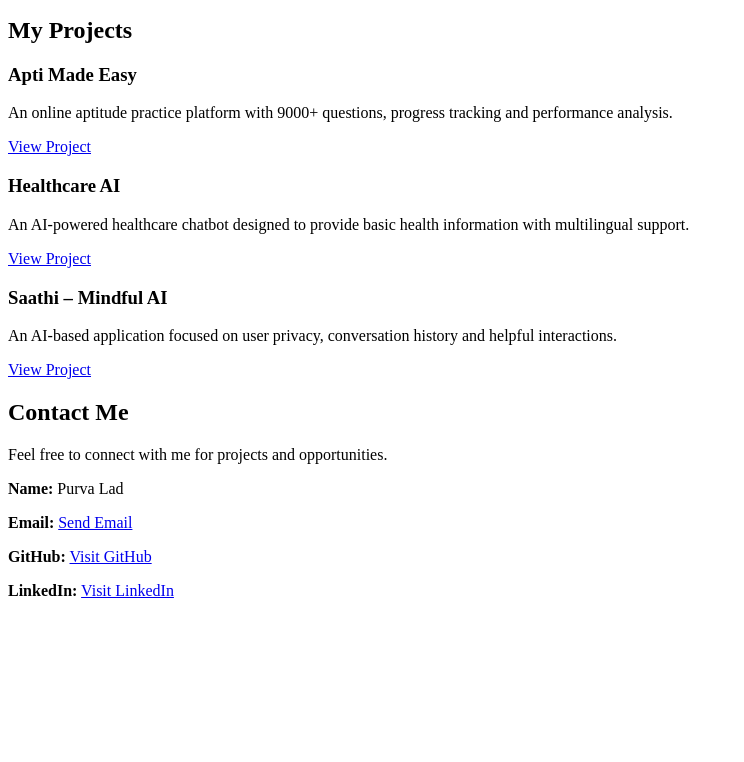
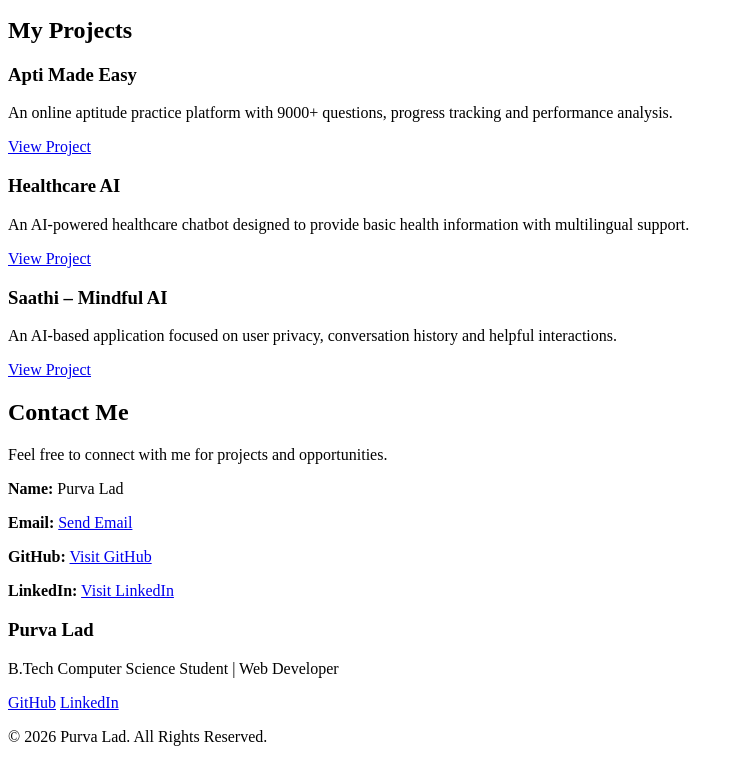
Before and after one commit to purvalad42-cloud/GitHub-practical-test, a plain HTML site: page index.html in a window 1280 px wide. Shown: the part 595-1357 px from the top of the page, without its empty margins (0-744 px from the left). Before the commit the page ends 1211 px from the top, so only its background shows below. Drawn offline with Linux system fonts and the light colour scheme.

Commit message:
Add footer section to portfolio

```diff
--- a/index.html
+++ b/index.html
@@ -119,6 +119,18 @@
                                 </p>
 
                             </div>              </section>
+                            <footer>
+                                <h3>Purva Lad</h3>
+
+                                <p>B.Tech Computer Science Student | Web Developer</p>
+
+                                <div class="social-links">
+                                    <a href="https://github.com/purvalad42-cloud" target="_blank">GitHub</a>
+
+                                    <a href="https://www.linkedin.com/in/purva-lad-b01822383/" target="_blank">LinkedIn</a>
+                                </div>
+
+                                <p>&copy; 2026 Purva Lad. All Rights Reserved.</p>                   </footer>
 </body>
 
 </html>
```
